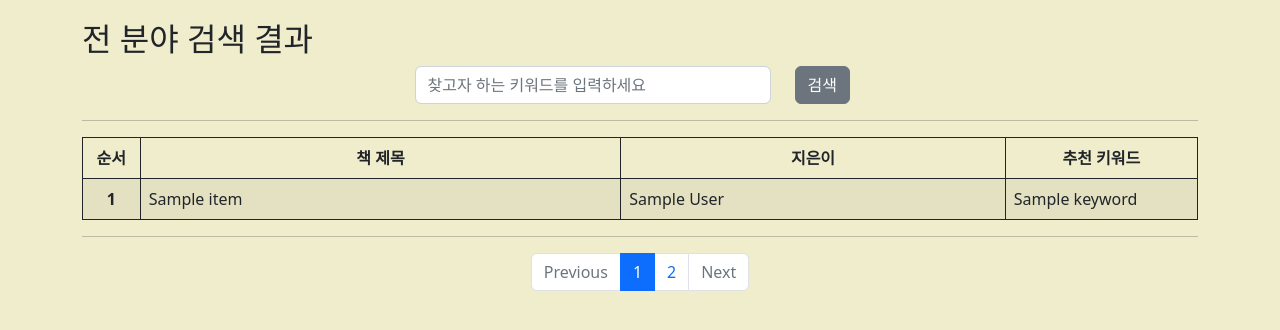
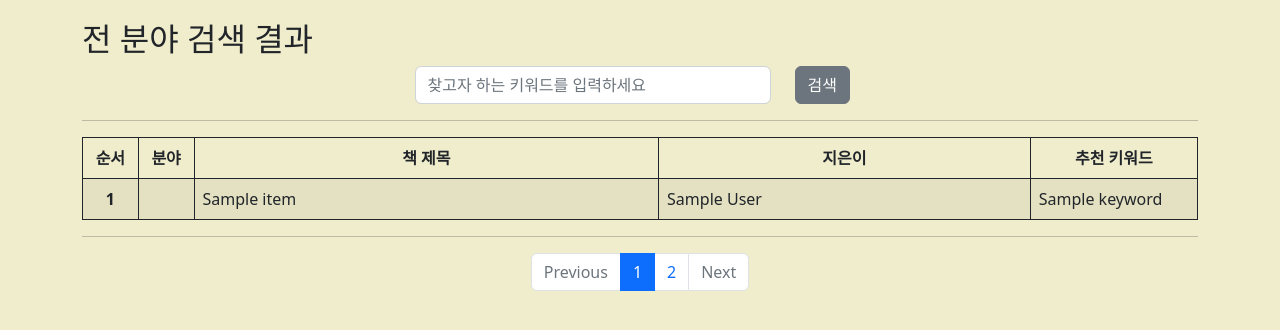
Before and after one commit to koir1100/project_5team_1jo, a Django app: page /webpage/list/ in a window 1280 px wide. Shown: the part 56-386 px from the top of the page. Run offline with Django 5.2, Linux system fonts and the light colour scheme; a user stored in the database is signed in; tables that the repository leaves empty hold one stand-in row (values such as "Sample post"); a database or web service that is not in the repository returns one stand-in record (values such as "Sample title"); data that the repository does not hold is empty; some libraries are stand-ins or nearby versions.

Commit message:
feat. 장고 커스텀 태그 기반 템플릿 내 함수 사용

```diff
--- a/project_5team_1jo/project_5team_1jo/project_5team_1jo/settings.py
+++ b/project_5team_1jo/project_5team_1jo/project_5team_1jo/settings.py
@@ -38,6 +38,7 @@ INSTALLED_APPS = [
     'django.contrib.messages',
     'django.contrib.staticfiles',
     'webpage.apps.WebpageConfig',
+    'webpage.templatetags.webpage_extra',
     'library_api.apps.LibraryApiConfig',
     'rest_framework',
 ]
--- a/project_5team_1jo/project_5team_1jo/webpage/templates/webpage/list.html
+++ b/project_5team_1jo/project_5team_1jo/webpage/templates/webpage/list.html
@@ -1,6 +1,12 @@
 {% extends 'webpage/base.html' %}
+{% load webpage_extra %}
 {% block title %}Book list{% endblock %}
 {% block content %}
+<style>
+	.line-breaks {
+		white-space: pre;
+	}
+</style>
 <h2>{{ category }} 검색 결과</h2>
 <form class="row row-cols-auto justify-content-center">
 	<div class="col-4">
@@ -18,6 +24,7 @@
 		<thead class="align-middle text-center">
 			<tr>
 				<th scope="col" style="width: 5%;">순서</th>
+				<th scope="col" style="width: 5%;">분야</th>
 				<th class="col-5" scope="col">책 제목</th>
 				<th class="col-4" scope="col">지은이</th>
 				<th class="col-2" scope="col">추천 키워드</th>
@@ -27,6 +34,7 @@
 			{% for row in result %}
 			<tr role="button" data-href="https://www.nl.go.kr/NL/contents/N20500000000.do?schM=view&recomNo={{row.recomNo}}">
 				<th class="text-center" scope="row">{{ forloop.revcounter }}</th>
+				<td class="text-center line-breaks">{% replace_category_name row.drCode %}</td>
 				<td>{{ row.recomtitle }}</td>
 				<td>{{ row.recomauthor }}</td>
 				<td>{{ row.keywords|join:", " }}</td>
--- /dev/null
+++ b/project_5team_1jo/project_5team_1jo/webpage/templatetags/webpage_extra.py
@@ -0,0 +1,8 @@
+from django import template
+
+register = template.Library()
+
+@register.simple_tag
+def replace_category_name(value):
+    mapping_dict = {"11": "문학", "6": "인문\n사회", "5": "사회\n과학", "4": "자연\n과학"}
+    return mapping_dict.get(str(value), "")
```
Also changed, not shown: project_5team_1jo/project_5team_1jo/webpage/templatetags/__init__.py (added).
